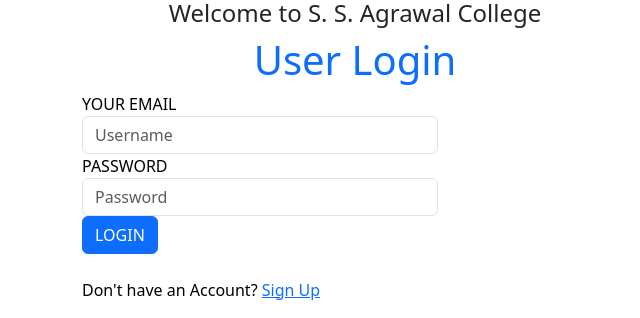
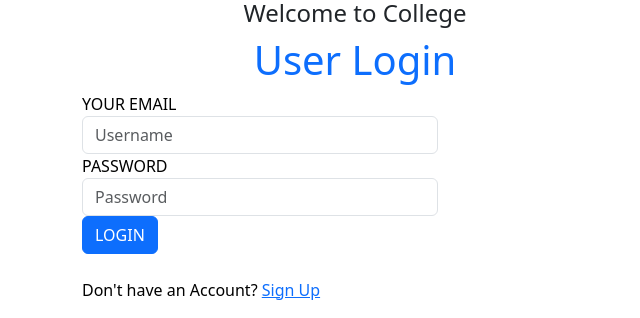
Before and after one commit to Niyanta-Panchal/Student_Help_Desk, a PHP site: page / in a window 1280 px wide. Shown: the part 838-1156 px from the top of the page, without its empty margins (0-640 px from the left). Run offline with PHP 8.4, Linux system fonts and the light colour scheme; a stand-in replaces the project's code that opens the database connection; some libraries are stand-ins or nearby versions.

Commit message:
Update index.php

```diff
--- a/index.php
+++ b/index.php
@@ -53,7 +53,7 @@
 				<img src="images/logo.png" alt="Logo" height="15%" width="35%" class="img-responsive center-block d-block mx-auto"/>
 					<div class="col-md-6 col-md-offset-3">
 
-					    <h4 class="text-center text-bold mt-3x">Welcome to S. S. Agrawal College </h4>
+					    <h4 class="text-center text-bold mt-3x">Welcome to College </h4>
 						<h1 class="text-center text-bold mt-3x text-primary"> User Login</h1>
 						<div class="well row pt-2x pb-3x bg-gradient-danger text-black">
 							<div class="col-md-8 col-md-offset-2">
```
